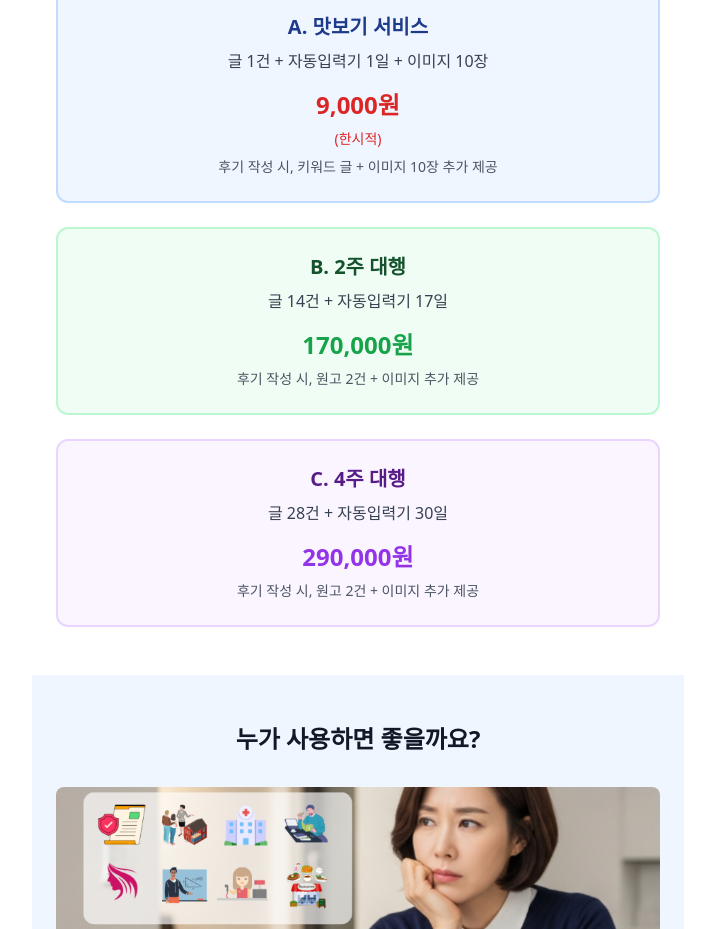
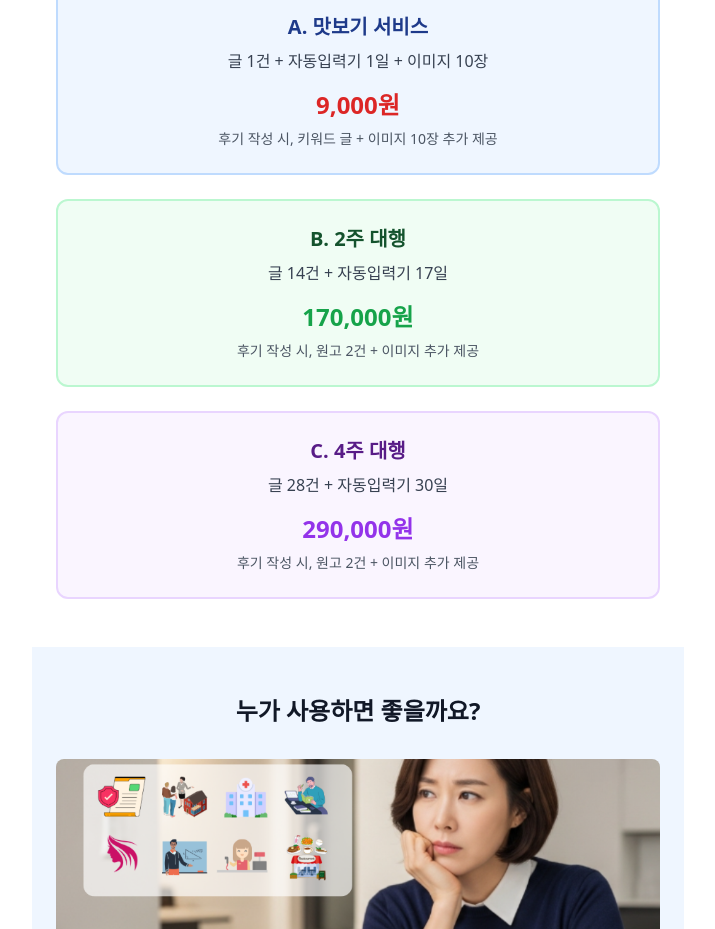
Before and after one commit to conadeli/blogsale, a React (Vite) app: page / in a window 1280 px wide. Shown: the part 2360-3289 px from the top of the page, without its empty margins (282-997 px from the left). Built offline with nearby package versions, Linux system fonts and the light colour scheme.

Commit message:
Update App.tsx

```diff
--- a/src/App.tsx
+++ b/src/App.tsx
@@ -115,7 +115,6 @@ function App() {
                 <div className="flex items-center justify-center space-x-2 mb-2">
                   <span className="text-2xl font-bold text-red-600">9,000원</span>
                 </div>
-                <p className="text-sm text-red-600 font-medium">(한시적)</p>
                 <p className="text-sm text-gray-600 mt-2">후기 작성 시, 키워드 글 + 이미지 10장 추가 제공</p>
               </div>
             </div>
```
